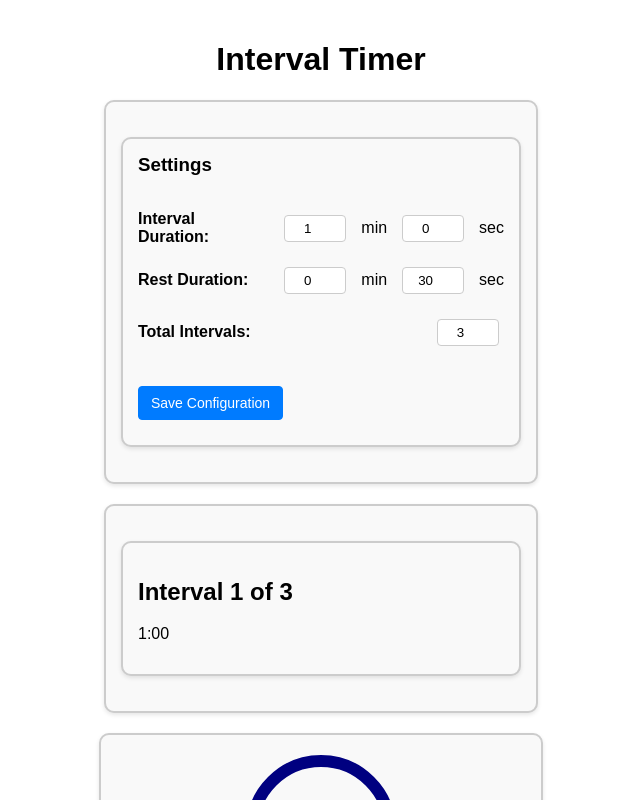
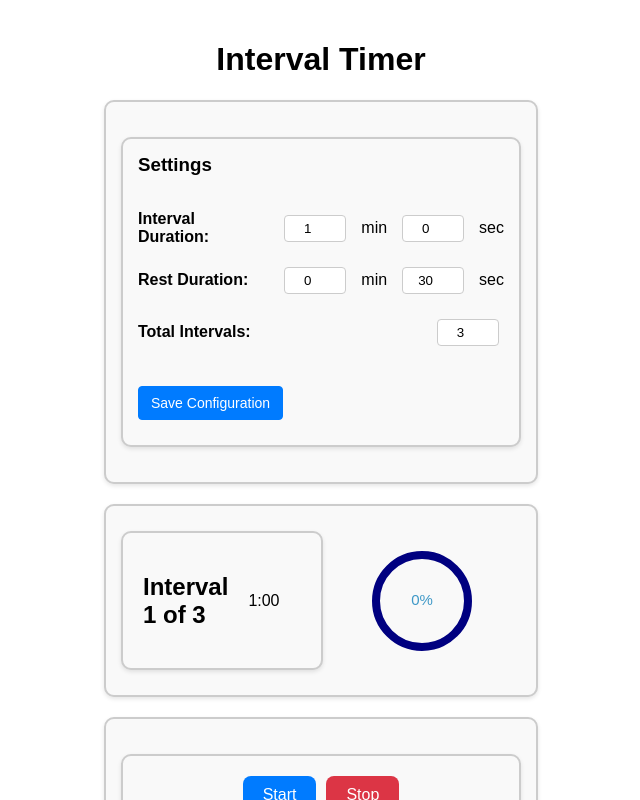
Before and after one commit to smatayev/interval_workout_timer_app, a React (Create React App) app in the folder interval-timer/: page / in a window 1280 px wide. Shown: the top 800 px of the page, without its empty margins (319-959 px from the left). Built offline with nearby package versions, Linux system fonts and the light colour scheme.

Commit message:
Minor visual interface decluttering

```diff
--- a/interval-timer/src/App.css
+++ b/interval-timer/src/App.css
@@ -1,4 +1,3 @@
-/* src/App.css */
 .app-container {
   text-align: center;
   padding: 20px;
@@ -8,8 +7,8 @@
 .settings-container,
 .timer-container,
 .controls-container {
-  margin: 20px auto;
-  max-width: 400px;
+  /* margin: 20px auto;
+  max-width: 400px; */
   text-align: left;
 }
 
@@ -48,20 +47,9 @@ input {
   background-color: #c82333;
 }
 
-.timer-container {
-  padding: 20px;
-  border-radius: 10px;
-  border: 2px solid #007bff;
-  margin-bottom: 20px;
-}
 
 .timer-container.resting {
   border-color: #17a2b8;
-}
-
-.circular-progress-bar {
-  margin: 20px auto;
-  max-width: 150px;
 }
 
 /* Countdown overlay */
@@ -79,8 +67,6 @@ input {
   font-size: 48px;
   z-index: 10;
 }
-
-/* src/App.css */
 
 .settings-container {
   display: flex;
@@ -111,7 +97,6 @@ input {
   border-radius: 4px;
 }
 
-/* src/App.css */
 .settings-actions {
   margin-top: 20px;
 }
@@ -153,12 +138,10 @@ input {
   background-color: #e2e6ea;
 }
 
-/* src/App.css */
 
 .settings-container,
 .timer-container,
-.controls-container,
-.progress-bar-container {
+.controls-container {
   border: 2px solid #ccc;
   border-radius: 10px;
   padding: 15px;
@@ -176,7 +159,18 @@ input {
   text-align: center;
 }
 
-.progress-bar-container {
-  text-align: center;
-  padding: 20px;
+.timer-container {
+  display: flex;
+  justify-content: space-between; /* Space between timer and progress bar */
+  align-items: center;
+  padding: 15px;
+  margin: 10px auto;
+  max-width: 400px;
+  border: 2px solid #ccc;
+  background-color: #f9f9f9;
 }
+
+.timer-container > * {
+  flex: 1;
+  padding: 10px;
+}
--- a/interval-timer/src/App.js
+++ b/interval-timer/src/App.js
@@ -97,8 +97,7 @@ function App() {
               currentInterval={currentInterval}
               totalIntervals={totalIntervals}
             />
-          </div>
-          <div className="progress-bar-container">
+            <div style={{ width: '100px', height: '100px' }}>
               <ProgressBar
                 totalIntervals={totalIntervals}
                 currentInterval={currentInterval}
@@ -107,6 +106,8 @@ function App() {
                 restDuration={restDuration}
               />
             </div>
+          </div>
+
           <div className="controls-container">
             <Controls
               isRunning={isRunning}
--- a/interval-timer/src/components/ProgressBar.js
+++ b/interval-timer/src/components/ProgressBar.js
@@ -11,14 +11,16 @@ function ProgressBar({ totalIntervals, currentInterval, isResting, intervalDurat
   const percentage = (completedTime / totalSessionTime) * 100;
 
   return (
-    <div style={{ width: 150, height: 150, margin: 'auto' }}>
+    <div style={{ width: 100, height: 100, margin: 'auto' }}>
       <CircularProgressbar
         value={percentage}
         text={`${Math.round(percentage)}%`}
         styles={buildStyles({
           pathColor: isResting ? 'azure' : 'cerulean',
           trailColor: 'navy',
+          textSize: '15px',
         })}
+        style={{ transform: 'scale(0.5)' }} // Adjust scale factor to resize
       />
     </div>
   );
```
Lines whose indentation alone changed are shown as unchanged.
